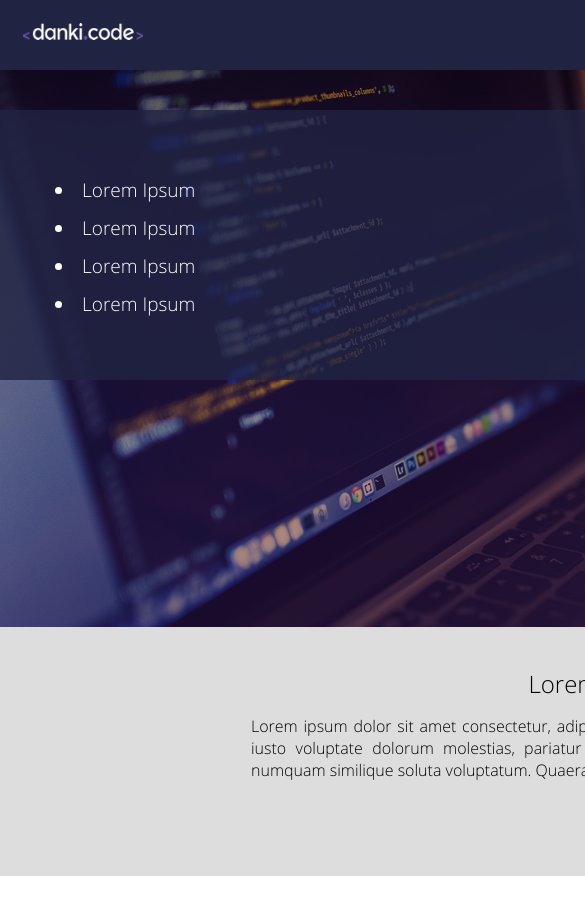
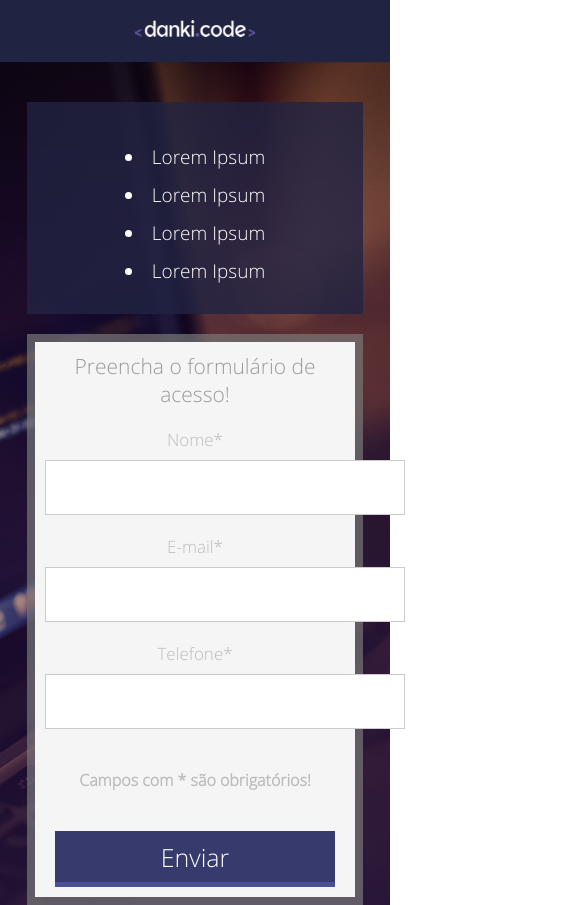
Before and after one commit to render41/Site_Project1, a plain HTML site: page index.html in a window 390 px wide. Shown: the top 905 px of the page, 585 px wide, since content can reach past the window. Drawn offline with Linux system fonts and the light colour scheme.

Commit message:
Add files via upload

```diff
--- a/css/style.css
+++ b/css/style.css
@@ -15,13 +15,13 @@ html, body{
 }
 
 .center{
-	width: 1200px;
-	/*width: 100%;*/
+	width: 100%;
 	margin: 0 auto;
+	max-width: 1280px;
 }
 
 .top{
-	min-width: 1200px;
+	padding: 0 2%;
 	width: 100%;
 	height: 70px;
 	background-color: #212343;
@@ -33,7 +33,7 @@ html, body{
 }
 
 .container-banner{
-	min-width: 1200px;
+	padding: 0 2%;
 	width: 100%;
 	height: 557px;
 	background-image: url('../images/header_bg.png');
@@ -115,7 +115,7 @@ form input[type="submit"]:hover{
 	padding: 55px;
 	margin-top: 40px;
 	float: left;
-	width: 619px;
+	width: 55%;
 	height: 270px;
 	background-color: rgba(33, 35, 67, 0.8);
 }
@@ -131,8 +131,7 @@ form input[type="submit"]:hover{
 }
 
 .container-2{
-	min-width: 1200px;
-	padding: 40px 0;
+	padding: 40px 2%;
 	background-color: #dddddd;
 	text-align: center;
 }
@@ -142,7 +141,8 @@ form input[type="submit"]:hover{
 }
 
 .container-2 p{
-	width: 698px;
+	width: 100%;
+	max-width: 768px;
 	margin: 15px 0;
 	display: inline-block;
 	text-align: justify;
@@ -160,8 +160,7 @@ form input[type="submit"]:hover{
 }
 
 .section-1{
-	min-width: 1200px;
-	padding: 90px 0;
+	padding: 90px 2%;
 }
 
 .section-1 h2{
@@ -177,13 +176,13 @@ form input[type="submit"]:hover{
 
 .container-single{
 	float: left;
-	width: 30%;
-	margin: 40px 22px;
+	width: 33.333%;
+	padding: 0 40px;
 }
 
 .container-single p{
 	text-align: justify;
-	padding: 20px;
+	padding: 10px;
 }
 
 .container-single img{
@@ -204,3 +203,54 @@ form input[type="submit"]:hover{
 .footer p{
 	margin-top: 50px;
 }
+
+@media screen and (max-width: 1024px){
+	.top{
+		padding: 20px 0;
+		width: 100%;
+		height: auto;
+		text-align: center;
+	}
+
+	.top img{
+		margin: 0;
+	}
+
+	.container-banner{
+		padding: 0 2%;
+		width: 40px 2%;
+		height: auto;
+		text-align: center;
+	}
+
+	.form{
+		max-width: 400px;
+		margin-top: 20px;
+		margin-bottom: 20px;
+		padding:10px;
+		width: 90%;
+		height: 100%;
+		display: inline-block;
+		float: none;
+		top: 0;
+	}
+
+	.container-list{
+		padding: 30px 0;
+		float: none;
+		display: inline-block;
+		width: 90%;
+		max-width: 500px;
+		height: auto;
+	}
+}
+
+@media screen and (max-width: 768px){
+	.container-single{
+		float: none;
+		width: 100%;
+		display: inline-block;
+		max-width: 600px;
+		padding: 30px 0;
+	}
+}
--- a/index.html
+++ b/index.html
@@ -51,7 +51,7 @@
 
 					</form>
 				</div><!--Form-->
-
+			<div class="clear"></div>
 		</div><!--Center-->
 	</div><!--container-banner-->
 
```
